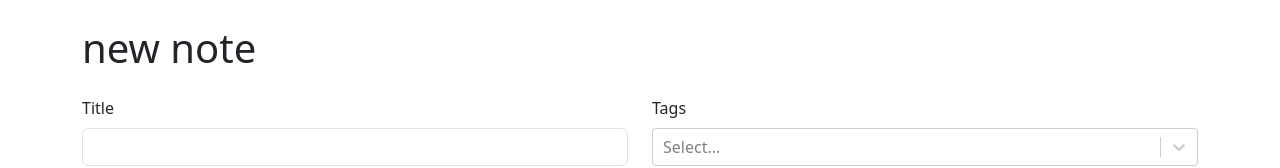
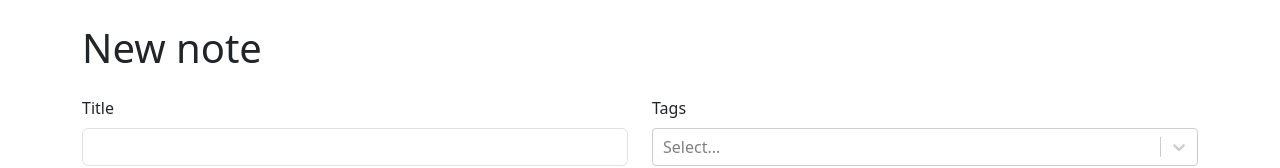
Before and after one commit to Shumaila-sayed/NoteHub, a React (Vite) app: page /new in a window 1280 px wide. Shown: the top 168 px of the page. Built offline with nearby package versions, Linux system fonts and the light colour scheme.

Commit message:
fix: capatalize heading

```diff
--- a/src/Pages/NewNote.tsx
+++ b/src/Pages/NewNote.tsx
@@ -10,7 +10,7 @@ type NewNoteProps = {
 const NewNote = ({ onSubmit, onAddTag, availableTags}: NewNoteProps) => {
 	return (
 		<>
-			<h1 className='mb-4'>new note</h1>
+			<h1 className='mb-4'>New note</h1>
 			<NoteForm
 				onSubmit={onSubmit}
 				onAddTag={onAddTag}
```
